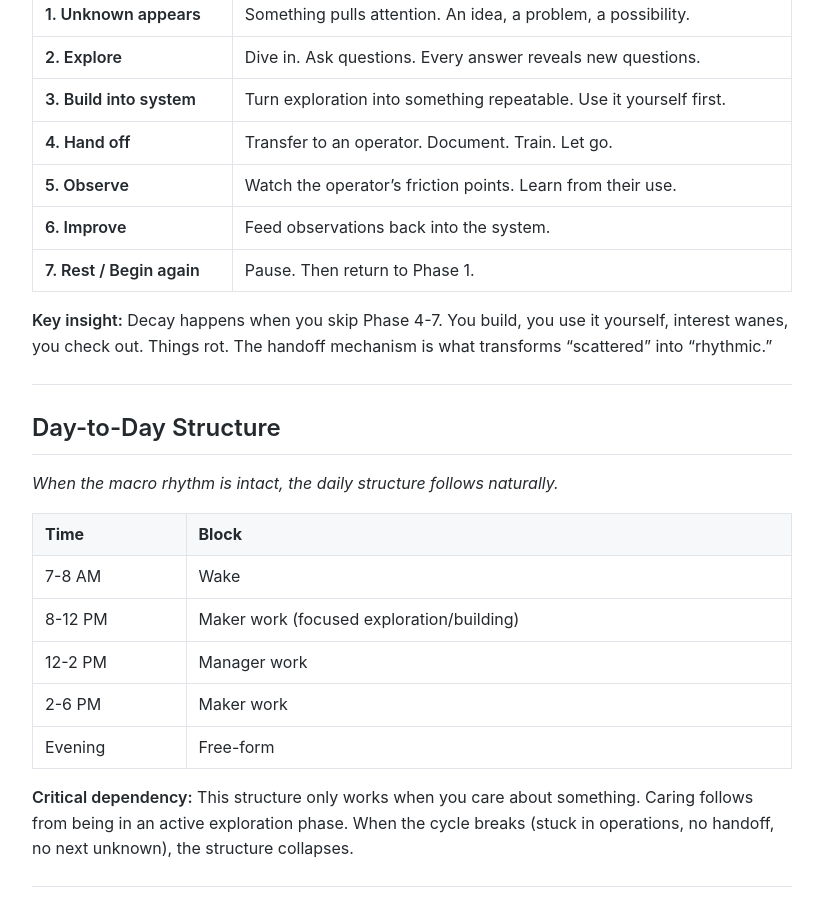
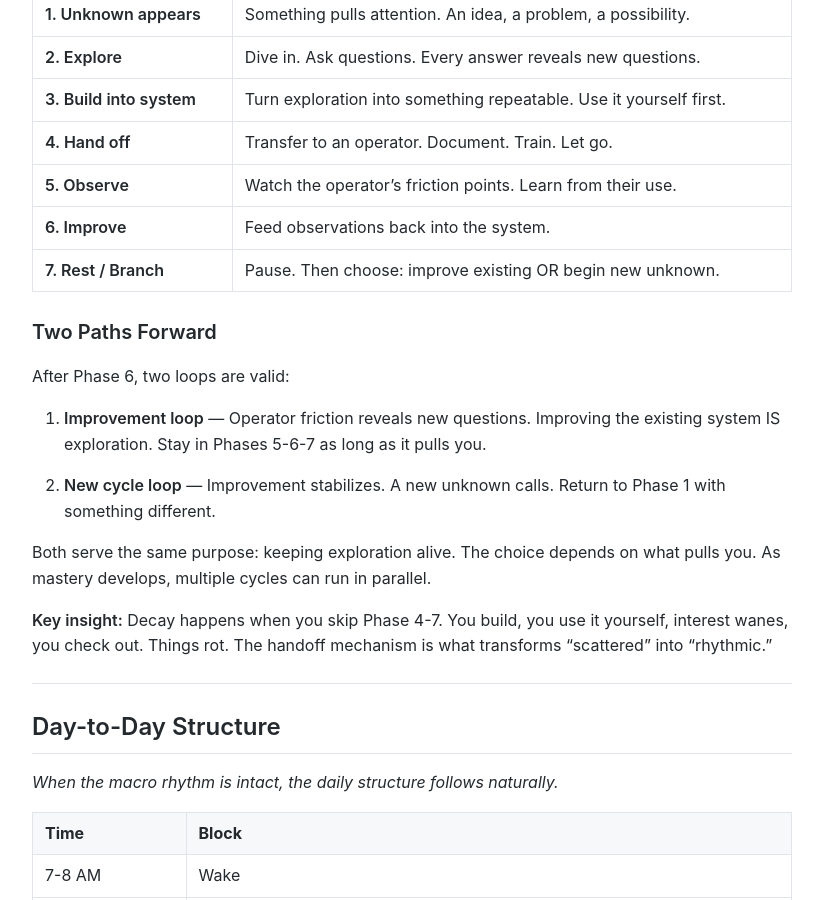
Before and after one commit to MariusWilsch/public-wilsch-ai-pages, a Jekyll site: the page built from global/primary-aim-life-vision.md, in a window 1280 px wide and 900 px high, scrolled down 1246 px. Shown: the whole window, without its empty margins (228-1051 px from the left). Built offline with Jekyll 4.4.1, drawn with Linux system fonts in a browser that asks for light colours; our own code applies the rules of GitHub Pages for plain Markdown files.

Commit message:
Sync from hippocampus 2026-02-02

```diff
--- a/global/primary-aim-life-vision.md
+++ b/global/primary-aim-life-vision.md
@@ -42,7 +42,17 @@ The missing piece was never discipline or focus. It was the handoff mechanism. T
 | **4. Hand off** | Transfer to an operator. Document. Train. Let go. |
 | **5. Observe** | Watch the operator's friction points. Learn from their use. |
 | **6. Improve** | Feed observations back into the system. |
-| **7. Rest / Begin again** | Pause. Then return to Phase 1. |
+| **7. Rest / Branch** | Pause. Then choose: improve existing OR begin new unknown. |
+
+### Two Paths Forward
+
+After Phase 6, two loops are valid:
+
+1. **Improvement loop** — Operator friction reveals new questions. Improving the existing system IS exploration. Stay in Phases 5-6-7 as long as it pulls you.
+
+2. **New cycle loop** — Improvement stabilizes. A new unknown calls. Return to Phase 1 with something different.
+
+Both serve the same purpose: keeping exploration alive. The choice depends on what pulls you. As mastery develops, multiple cycles can run in parallel.
 
 **Key insight:** Decay happens when you skip Phase 4-7. You build, you use it yourself, interest wanes, you check out. Things rot. The handoff mechanism is what transforms "scattered" into "rhythmic."
 
```
